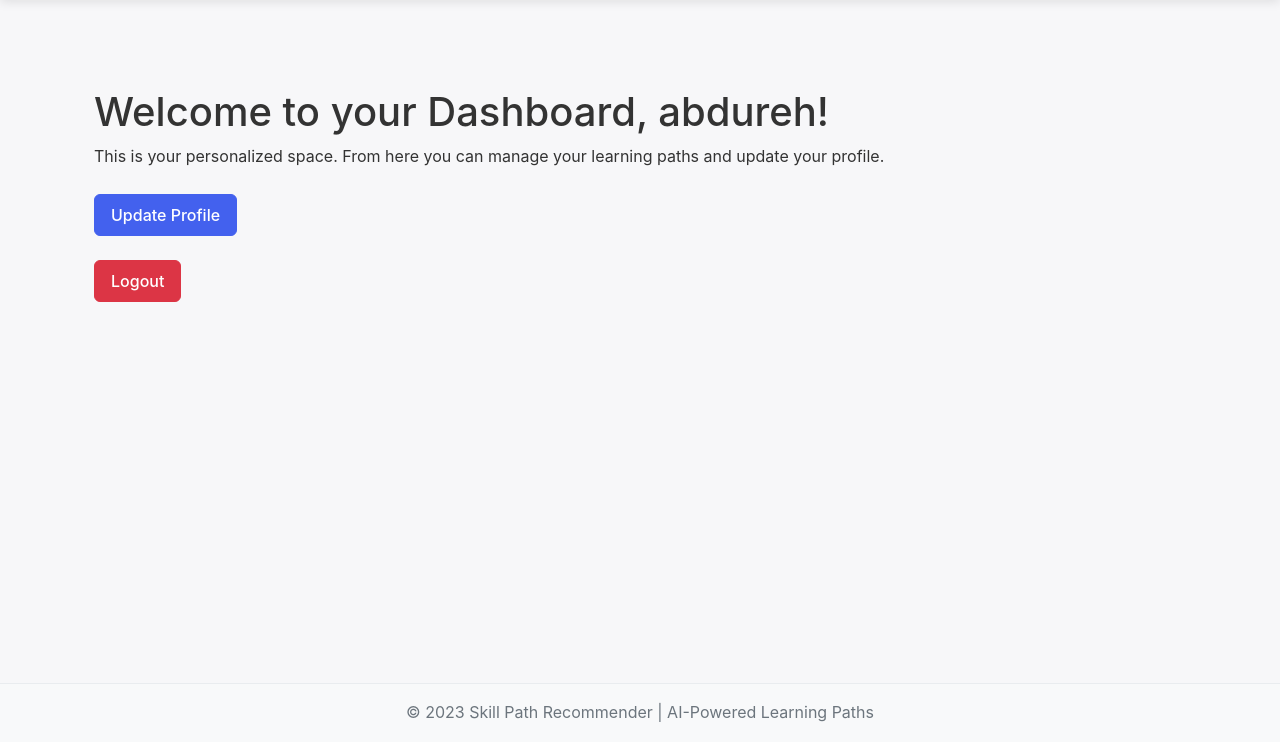
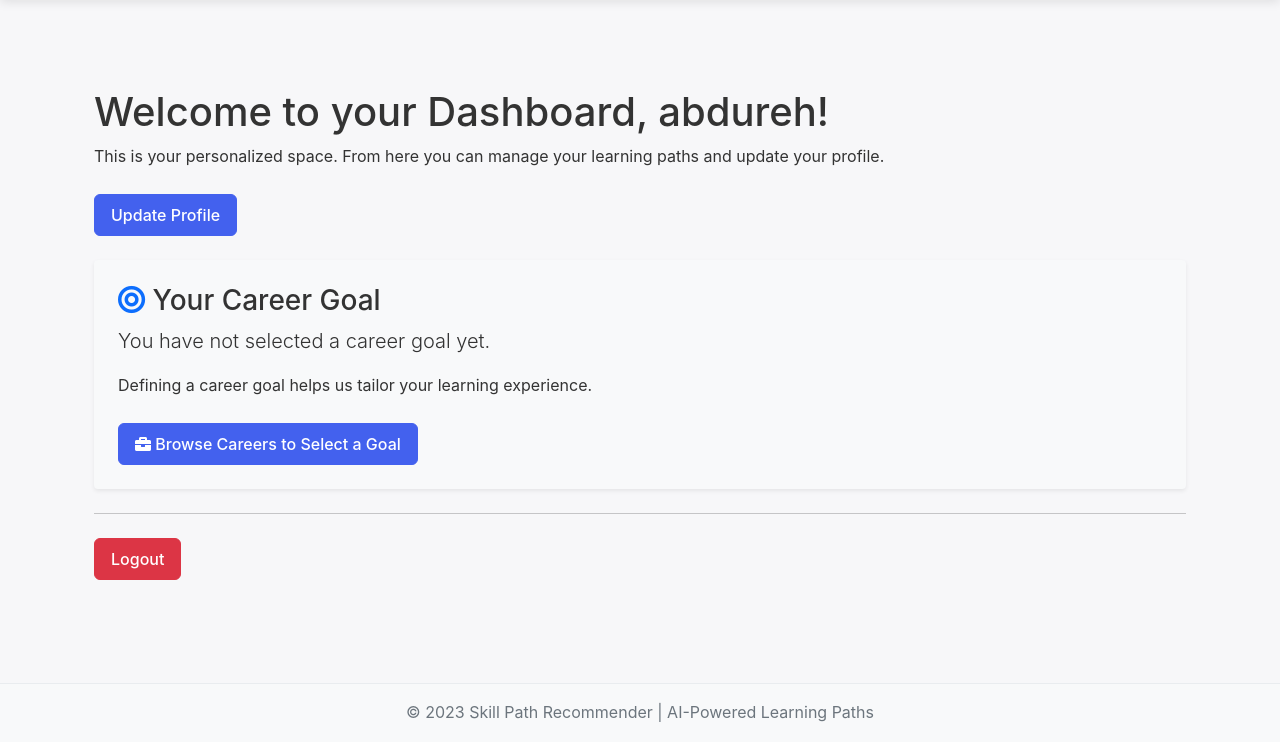
Before and after one commit to Real-Abdureh/skill_path_recommender, a Django app: page /accounts/dashboard/ in a window 1280 px wide. Shown: the part 58-800 px from the top of the page. Run offline with Django 5.2, Linux system fonts and the light colour scheme; a user stored in the database is signed in; data comes from the database, SQL or seed files in the repository.

Commit message:
select career goal button

```diff
--- a/accounts/views.py
+++ b/accounts/views.py
@@ -7,7 +7,7 @@ from django.urls import reverse_lazy
 from django.views.generic.edit import UpdateView
 from django.contrib.auth.models import User
 from .forms import SignUpForm, UserUpdateForm
-
+from careers.models import Career
 from django.shortcuts import render, redirect, get_object_or_404
 from django.contrib.auth.decorators import login_required
 from django.contrib import messages
@@ -205,7 +205,38 @@ def remove_user_skill(request, skill_id):
 
 
 
+@login_required
+def select_career_goal(request, career_id):
+    career = get_object_or_404(Career, pk=career_id)
+    try:
+        user_profile = request.user.profile
+    except UserProfile.DoesNotExist:
+        user_profile = UserProfile.objects.create(user=request.user)
 
+    if request.method == 'POST':
+        user_profile.selected_career = career
+        user_profile.save()
+        messages.success(request, f"'{career.name}' has been set as your career goal.")
+        return redirect('accounts:dashboard')
+    return redirect('careers:career_detail', career_id=career_id)
+
+@login_required
+def clear_career_goal(request):
+    try:
+        user_profile = request.user.profile
+    except UserProfile.DoesNotExist:
+        user_profile = UserProfile.objects.create(user=request.user)
+
+    if request.method == 'POST':
+        if user_profile.selected_career:
+            current_goal_name = user_profile.selected_career.name
+            user_profile.selected_career = None
+            user_profile.save()
+            messages.success(request, f"Your career goal ('{current_goal_name}') has been cleared.")
+        else:
+            messages.info(request, "You didn't have a career goal selected.")
+        return redirect('accounts:dashboard')
+    return redirect('accounts:dashboard')
 
 
 
--- a/skill_path_recommender/settings.py
+++ b/skill_path_recommender/settings.py
@@ -127,6 +127,6 @@ DEFAULT_AUTO_FIELD = 'django.db.models.BigAutoField'
 CRISPY_TEMPLATE_PACK = 'bootstrap4'
 
 # Authentication settings
-LOGIN_REDIRECT_URL = 'accounts:dashboard'
+LOGIN_REDIRECT_URL = 'accounts:login'
 LOGOUT_REDIRECT_URL = 'home'
 LOGIN_URL = 'login'
--- a/templates/accounts/dashboard.html
+++ b/templates/accounts/dashboard.html
@@ -13,6 +13,26 @@
         {# <a href="{% url 'learning_paths:path_list' %}" class="btn btn-info">My Learning Paths</a> #}
     </div>
 
+    <div class="mb-4 p-4 bg-light rounded shadow-sm mt-4">
+        <h3><i class="fas fa-bullseye text-primary"></i> Your Career Goal</h3>
+        {% if user.profile.selected_career %}
+            <p class="lead">Your current career goal is: <strong>{{ user.profile.selected_career.name }}</strong>.</p>
+            <div class="mt-3">
+                <a href="{% url 'careers:career_detail' user.profile.selected_career.id %}" class="btn btn-info btn-sm"><i class="fas fa-info-circle"></i> View Goal Details</a>
+                <a href="{% url 'learning_paths:learning_path_for_career' user.profile.selected_career.id %}" class="btn btn-success btn-sm ms-2"><i class="fas fa-route"></i> View My Learning Path</a>
+            </div>
+            <form method="post" action="{% url 'accounts:clear_career_goal' %}" class="mt-3">
+                {% csrf_token %}
+                <button type="submit" class="btn btn-warning btn-sm"><i class="fas fa-times-circle"></i> Clear Career Goal</button>
+            </form>
+        {% else %}
+            <p class="lead">You have not selected a career goal yet.</p>
+            <p>Defining a career goal helps us tailor your learning experience.</p>
+            <a href="{% url 'careers:careers_list' %}" class="btn btn-primary mt-2"><i class="fas fa-briefcase"></i> Browse Careers to Select a Goal</a>
+        {% endif %}
+    </div>
+    <hr class="my-4">
+
     <form method="post" action="{% url 'accounts:logout' %}" class="mt-4">
         {% csrf_token %}
         <button type="submit" class="btn btn-danger">Logout</button>
```
Also changed, not shown: templates/careers/career_detail.html (+24 -0 lines).
